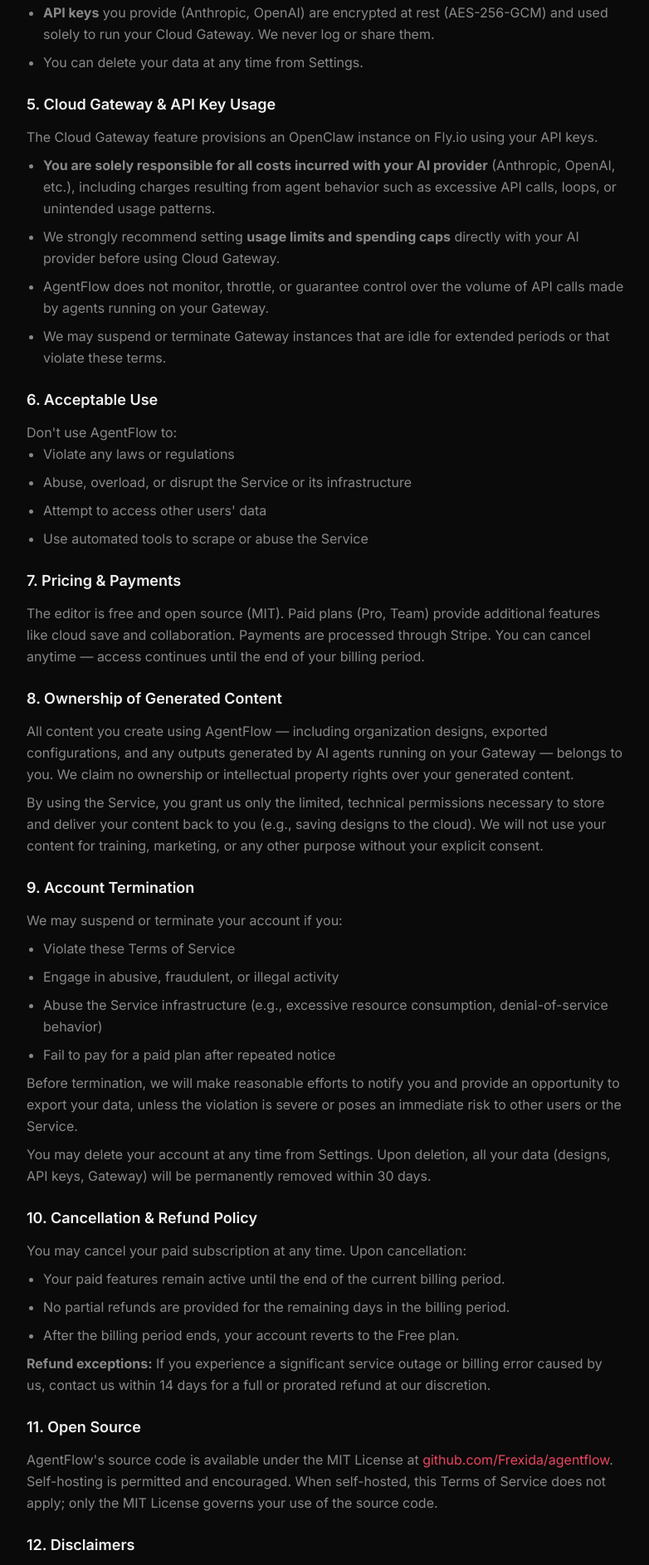
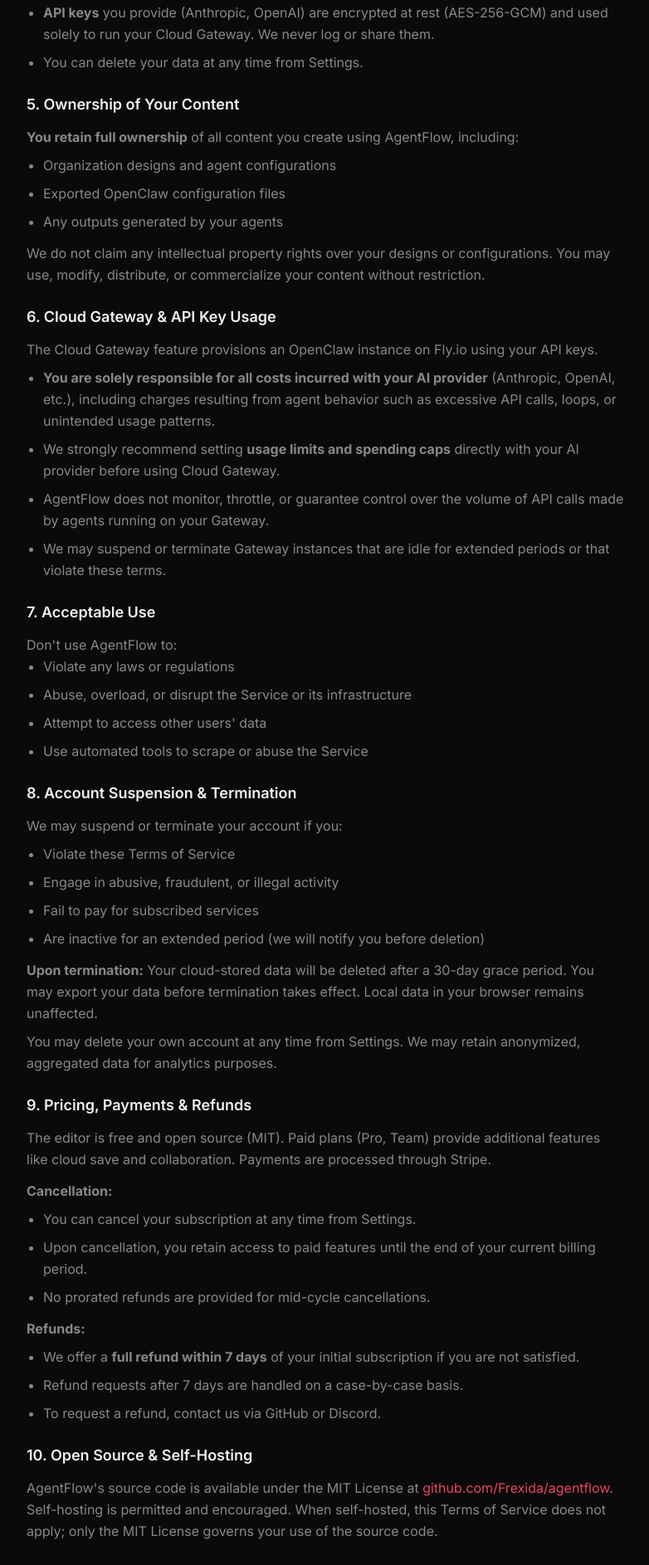
Before and after one commit to Frexida/agentflow, a Next.js app in the folder v2/: page /terms in a window 1280 px wide. Shown: the part 802-2688 px from the top of the page at 83% size, without its empty margins (348-1130 px from the left). Built offline with nearby package versions, Linux system fonts and the light colour scheme.

Commit message:
feat(terms): add ownership, account termination, refund policy
- Section 5: User owns all generated content (designs, configs, outputs)
- Section 8: Account suspension/termination conditions and data handling
- Section 9: Refund policy (7-day full refund, mid-cycle cancellation rules)

```diff
--- a/v2/src/app/terms/page.tsx
+++ b/v2/src/app/terms/page.tsx
@@ -53,7 +53,23 @@
           </section>
 
           <section>
-            <h2 className="text-lg font-semibold text-[var(--text-primary)] mb-3">5. Cloud Gateway &amp; API Key Usage</h2>
+            <h2 className="text-lg font-semibold text-[var(--text-primary)] mb-3">5. Ownership of Your Content</h2>
+            <p>
+              <strong>You retain full ownership</strong> of all content you create using AgentFlow, including:
+            </p>
+            <ul className="list-disc pl-5 space-y-2 mt-2">
+              <li>Organization designs and agent configurations</li>
+              <li>Exported OpenClaw configuration files</li>
+              <li>Any outputs generated by your agents</li>
+            </ul>
+            <p className="mt-3">
+              We do not claim any intellectual property rights over your designs or configurations.
+              You may use, modify, distribute, or commercialize your content without restriction.
+            </p>
+          </section>
+
+          <section>
+            <h2 className="text-lg font-semibold text-[var(--text-primary)] mb-3">6. Cloud Gateway &amp; API Key Usage</h2>
             <p>
               The Cloud Gateway feature provisions an OpenClaw instance on Fly.io using your API keys.
             </p>
@@ -78,7 +94,7 @@
           </section>
 
           <section>
-            <h2 className="text-lg font-semibold text-[var(--text-primary)] mb-3">6. Acceptable Use</h2>
+            <h2 className="text-lg font-semibold text-[var(--text-primary)] mb-3">7. Acceptable Use</h2>
             <p>Don&apos;t use AgentFlow to:</p>
             <ul className="list-disc pl-5 space-y-2">
               <li>Violate any laws or regulations</li>
@@ -89,68 +105,48 @@
           </section>
 
           <section>
-            <h2 className="text-lg font-semibold text-[var(--text-primary)] mb-3">7. Pricing &amp; Payments</h2>
-            <p>
-              The editor is free and open source (MIT). Paid plans (Pro, Team) provide additional features like cloud save and collaboration.
-              Payments are processed through Stripe. You can cancel anytime — access continues until the end of your billing period.
-            </p>
-          </section>
-
-          <section>
-            <h2 className="text-lg font-semibold text-[var(--text-primary)] mb-3">8. Ownership of Generated Content</h2>
-            <p>
-              All content you create using AgentFlow — including organization designs, exported configurations,
-              and any outputs generated by AI agents running on your Gateway — belongs to you.
-              We claim no ownership or intellectual property rights over your generated content.
-            </p>
-            <p className="mt-2">
-              By using the Service, you grant us only the limited, technical permissions necessary to
-              store and deliver your content back to you (e.g., saving designs to the cloud).
-              We will not use your content for training, marketing, or any other purpose without your explicit consent.
-            </p>
-          </section>
-
-          <section>
-            <h2 className="text-lg font-semibold text-[var(--text-primary)] mb-3">9. Account Termination</h2>
+            <h2 className="text-lg font-semibold text-[var(--text-primary)] mb-3">8. Account Suspension &amp; Termination</h2>
             <p>
               We may suspend or terminate your account if you:
             </p>
             <ul className="list-disc pl-5 space-y-2 mt-2">
               <li>Violate these Terms of Service</li>
               <li>Engage in abusive, fraudulent, or illegal activity</li>
-              <li>Abuse the Service infrastructure (e.g., excessive resource consumption, denial-of-service behavior)</li>
-              <li>Fail to pay for a paid plan after repeated notice</li>
+              <li>Fail to pay for subscribed services</li>
+              <li>Are inactive for an extended period (we will notify you before deletion)</li>
             </ul>
-            <p className="mt-2">
-              Before termination, we will make reasonable efforts to notify you and provide an opportunity
-              to export your data, unless the violation is severe or poses an immediate risk to
-              other users or the Service.
+            <p className="mt-3">
+              <strong>Upon termination:</strong> Your cloud-stored data will be deleted after a 30-day grace period.
+              You may export your data before termination takes effect. Local data in your browser remains unaffected.
             </p>
             <p className="mt-2">
-              You may delete your account at any time from Settings. Upon deletion, all your data
-              (designs, API keys, Gateway) will be permanently removed within 30 days.
+              You may delete your own account at any time from Settings. We may retain anonymized, aggregated data
+              for analytics purposes.
             </p>
           </section>
 
           <section>
-            <h2 className="text-lg font-semibold text-[var(--text-primary)] mb-3">10. Cancellation &amp; Refund Policy</h2>
+            <h2 className="text-lg font-semibold text-[var(--text-primary)] mb-3">9. Pricing, Payments &amp; Refunds</h2>
             <p>
-              You may cancel your paid subscription at any time. Upon cancellation:
+              The editor is free and open source (MIT). Paid plans (Pro, Team) provide additional features like cloud save and collaboration.
+              Payments are processed through Stripe.
             </p>
+            <p className="mt-3"><strong>Cancellation:</strong></p>
             <ul className="list-disc pl-5 space-y-2 mt-2">
-              <li>Your paid features remain active until the end of the current billing period.</li>
-              <li>No partial refunds are provided for the remaining days in the billing period.</li>
-              <li>After the billing period ends, your account reverts to the Free plan.</li>
+              <li>You can cancel your subscription at any time from Settings.</li>
+              <li>Upon cancellation, you retain access to paid features until the end of your current billing period.</li>
+              <li>No prorated refunds are provided for mid-cycle cancellations.</li>
             </ul>
-            <p className="mt-2">
-              <strong>Refund exceptions:</strong> If you experience a significant service outage or
-              billing error caused by us, contact us within 14 days for a full or prorated refund
-              at our discretion.
-            </p>
+            <p className="mt-3"><strong>Refunds:</strong></p>
+            <ul className="list-disc pl-5 space-y-2 mt-2">
+              <li>We offer a <strong>full refund within 7 days</strong> of your initial subscription if you are not satisfied.</li>
+              <li>Refund requests after 7 days are handled on a case-by-case basis.</li>
+              <li>To request a refund, contact us via GitHub or Discord.</li>
+            </ul>
           </section>
 
           <section>
-            <h2 className="text-lg font-semibold text-[var(--text-primary)] mb-3">11. Open Source</h2>
+            <h2 className="text-lg font-semibold text-[var(--text-primary)] mb-3">10. Open Source &amp; Self-Hosting</h2>
             <p>
               AgentFlow&apos;s source code is available under the MIT License at{' '}
               <a href="https://github.com/Frexida/agentflow" className="text-[var(--accent-bright)] hover:underline" target="_blank" rel="noopener">
@@ -162,7 +158,7 @@
           </section>
 
           <section>
-            <h2 className="text-lg font-semibold text-[var(--text-primary)] mb-3">12. Disclaimers</h2>
+            <h2 className="text-lg font-semibold text-[var(--text-primary)] mb-3">11. Disclaimers</h2>
             <p>
               The Service is provided &quot;as is&quot; without warranty of any kind. We do not guarantee uptime,
               data preservation, or fitness for any particular purpose.
@@ -175,7 +171,7 @@
           </section>
 
           <section>
-            <h2 className="text-lg font-semibold text-[var(--text-primary)] mb-3">10. Limitation of Liability</h2>
+            <h2 className="text-lg font-semibold text-[var(--text-primary)] mb-3">12. Limitation of Liability</h2>
             <p>
               To the maximum extent permitted by applicable law, Frexida shall not be liable for any indirect,
               incidental, special, or consequential damages arising from your use of the Service,
@@ -190,7 +186,7 @@
           </section>
 
           <section>
-            <h2 className="text-lg font-semibold text-[var(--text-primary)] mb-3">14. Changes</h2>
+            <h2 className="text-lg font-semibold text-[var(--text-primary)] mb-3">13. Changes</h2>
             <p>
               We may update these terms. Continued use after changes constitutes acceptance.
               Material changes will be announced via the Service or GitHub.
@@ -198,7 +194,7 @@
           </section>
 
           <section>
-            <h2 className="text-lg font-semibold text-[var(--text-primary)] mb-3">12. Governing Law &amp; Jurisdiction</h2>
+            <h2 className="text-lg font-semibold text-[var(--text-primary)] mb-3">14. Governing Law &amp; Jurisdiction</h2>
             <p>
               These terms are governed by and construed in accordance with the laws of Japan.
               Any disputes arising from or relating to these terms or the Service shall be subject to the
@@ -207,7 +203,7 @@
           </section>
 
           <section>
-            <h2 className="text-lg font-semibold text-[var(--text-primary)] mb-3">16. Contact</h2>
+            <h2 className="text-lg font-semibold text-[var(--text-primary)] mb-3">15. Contact</h2>
             <p>
               Questions? Open an issue on{' '}
               <a href="https://github.com/Frexida/agentflow" className="text-[var(--accent-bright)] hover:underline" target="_blank" rel="noopener">
```
